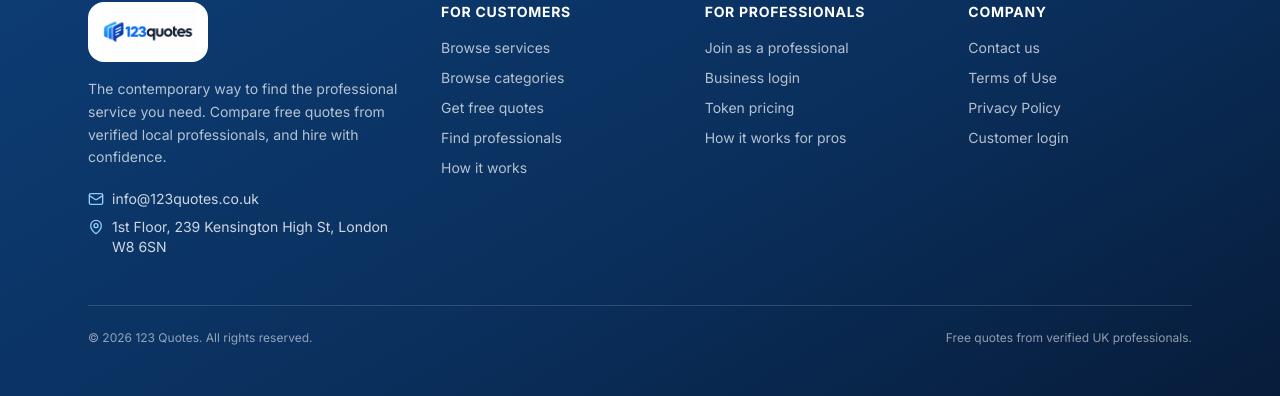
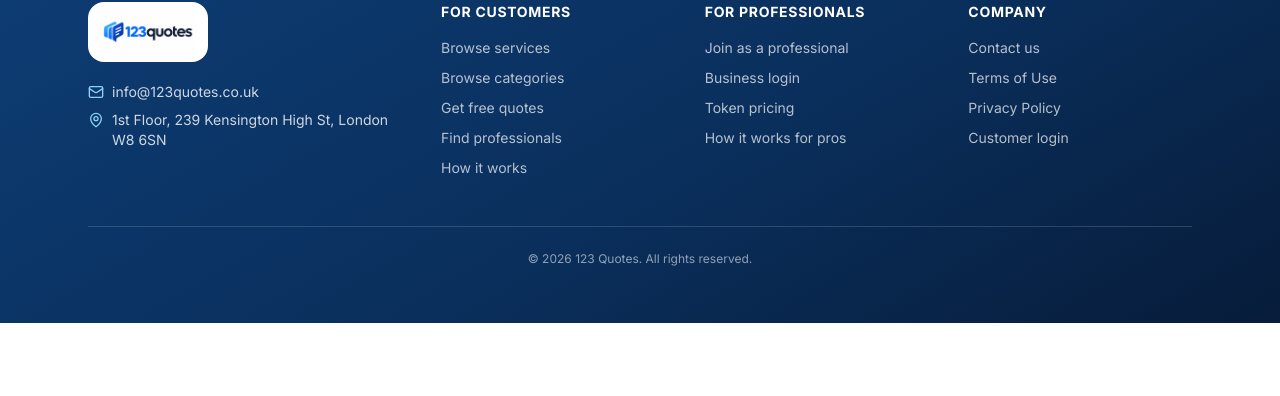
Before and after one commit to Naseef-Nusky/123-Quotes-frontend, a React (Vite) app: page / in a window 1280 px wide. Shown: the part 3676-4072 px from the top of the page. After the commit the page ends 3999 px from the top, so only its background shows below. Built offline with nearby package versions, Linux system fonts and the light colour scheme; no server answers.

Commit message:
minor changes

```diff
--- a/src/components/Layout.jsx
+++ b/src/components/Layout.jsx
@@ -177,10 +177,6 @@ export default function Layout({ variant = 'public', children }) {
               <span className="inline-flex rounded-2xl bg-white px-3 py-1.5">
                 <Logo size="md" to={logoTo} />
               </span>
-              <p className="mt-4 max-w-sm text-sm leading-relaxed text-white/70">
-                The contemporary way to find the professional service you need. Compare free quotes
-                from verified local professionals, and hire with confidence.
-              </p>
               <div className="mt-5 space-y-2 text-sm text-white/80">
                 <a
                   href="mailto:info@123quotes.co.uk"
@@ -236,9 +232,8 @@ export default function Layout({ variant = 'public', children }) {
             </nav>
           </div>
 
-          <div className="mt-12 flex flex-col items-center justify-between gap-3 border-t border-white/15 pt-6 text-xs text-white/55 sm:flex-row">
+          <div className="mt-12 border-t border-white/15 pt-6 text-center text-xs text-white/55">
             <p>© {new Date().getFullYear()} 123 Quotes. All rights reserved.</p>
-            <p>Free quotes from verified UK professionals.</p>
           </div>
         </div>
       </footer>
```
